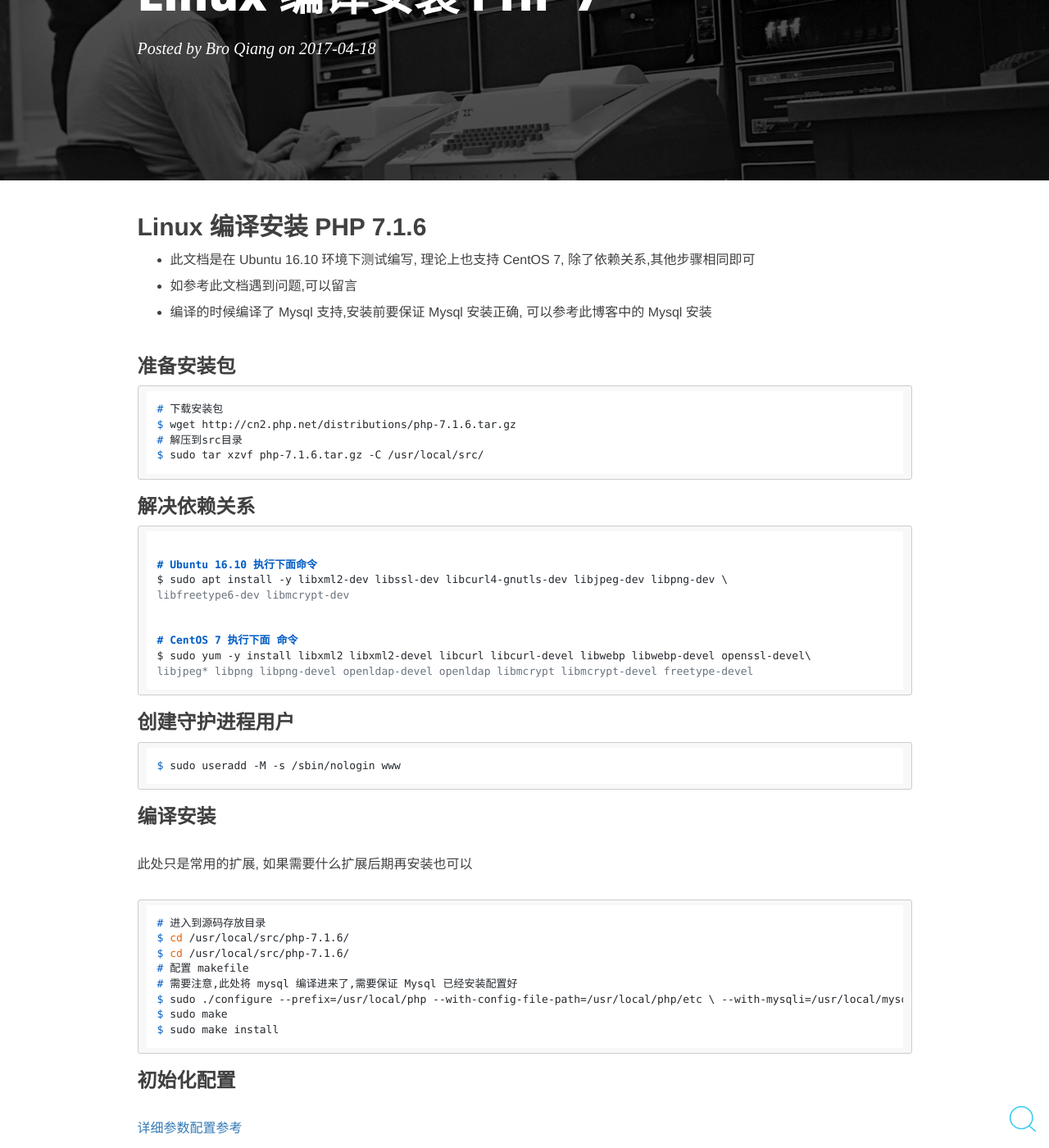
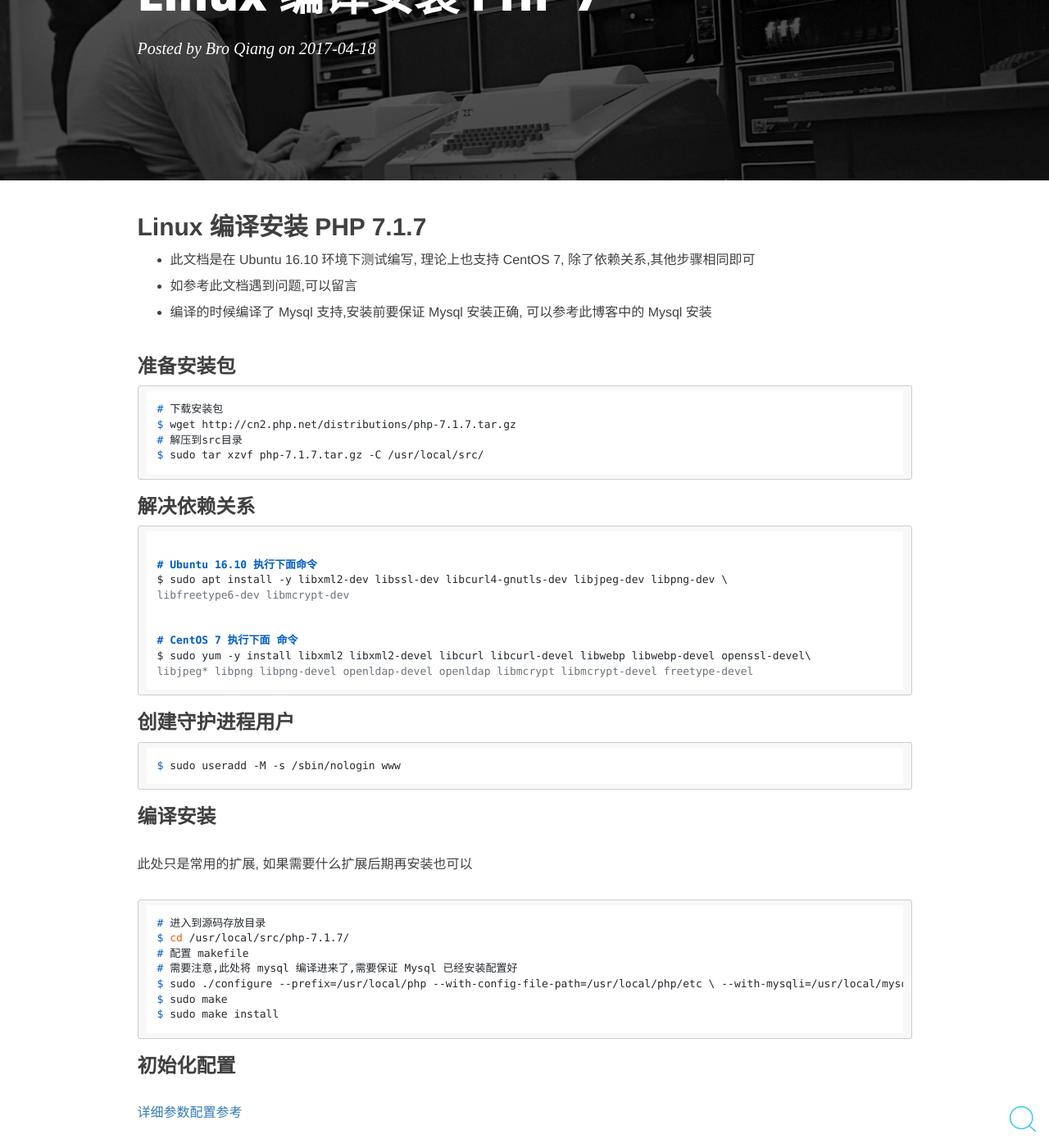
Before and after one commit to BroQiang/broqiang.github.io, a Jekyll site: the page built from _posts/2017-04-18-PHP-Install-7.1.4-Linux-Compile.md, in a window 1280 px wide and 1400 px high, scrolled down 237 px. Shown: the whole window at 82% size. Built offline with Jekyll 4.4.1, drawn with Linux system fonts in a browser that asks for light colours; nearby versions of some CDN libraries; comment, search, counter and statistics services are not loaded; some of the changed text lies outside the part shown.

Commit message:
更新PHP版本到7.1.7

````diff
--- a/_posts/2017-04-18-PHP-Install-7.1.4-Linux-Compile.md
+++ b/_posts/2017-04-18-PHP-Install-7.1.4-Linux-Compile.md
@@ -8,7 +8,7 @@ tags:
 author: 'Bro Qiang'
 ---
 
-## Linux 编译安装 PHP 7.1.6
+## Linux 编译安装 PHP 7.1.7
 
 - 此文档是在 Ubuntu 16.10 环境下测试编写, 理论上也支持 CentOS 7, 除了依赖关系,其他步骤相同即可
 
@@ -20,10 +20,10 @@ author: 'Bro Qiang'
 
 ```shell
 # 下载安装包
-$ wget http://cn2.php.net/distributions/php-7.1.6.tar.gz
+$ wget http://cn2.php.net/distributions/php-7.1.7.tar.gz
 
 # 解压到src目录
-$ sudo tar xzvf php-7.1.6.tar.gz -C /usr/local/src/
+$ sudo tar xzvf php-7.1.7.tar.gz -C /usr/local/src/
 ```
 
 ### 解决依赖关系
@@ -55,8 +55,7 @@ $ sudo useradd -M -s /sbin/nologin www
 
 ```shell
 # 进入到源码存放目录
-$ cd /usr/local/src/php-7.1.6/
-$ cd /usr/local/src/php-7.1.6/
+$ cd /usr/local/src/php-7.1.7/
 
 # 配置 makefile
 # 需要注意,此处将 mysql 编译进来了,需要保证 Mysql 已经安装配置好
@@ -177,6 +176,8 @@ $ php -S localhost:8888
 
 ## 更新记录
 
+- 2017-06-11 更新到当前最新的 PHP 7.1.7
+
 - 2017-06-11 更新到当前最新的 PHP 7.1.6
 
 - 2017-05-25 更新到当前最新的 PHP 7.1.5
````
